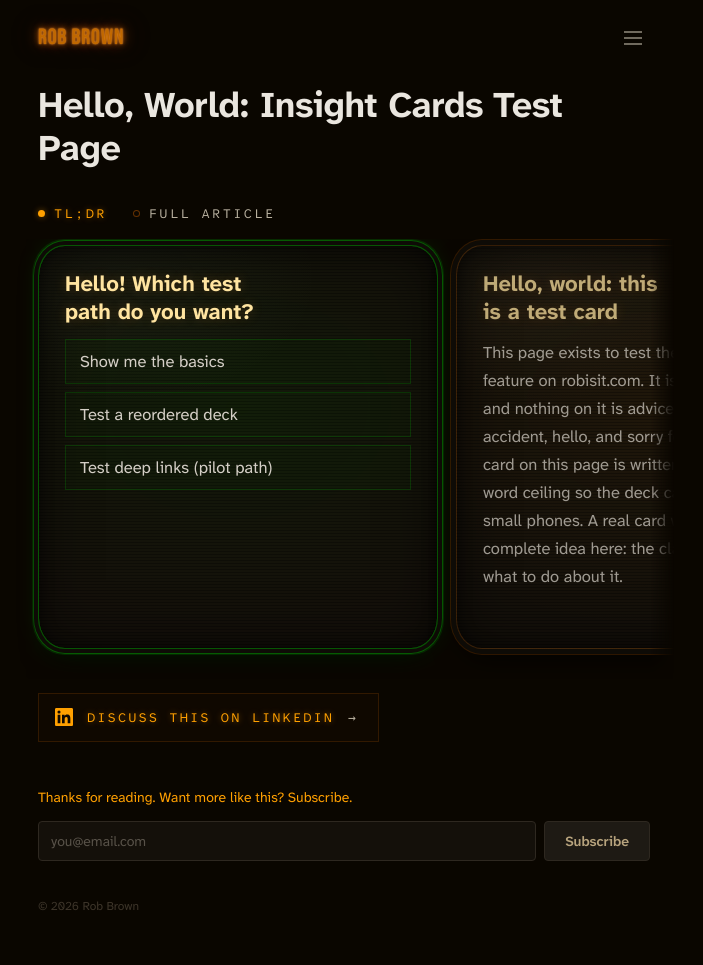
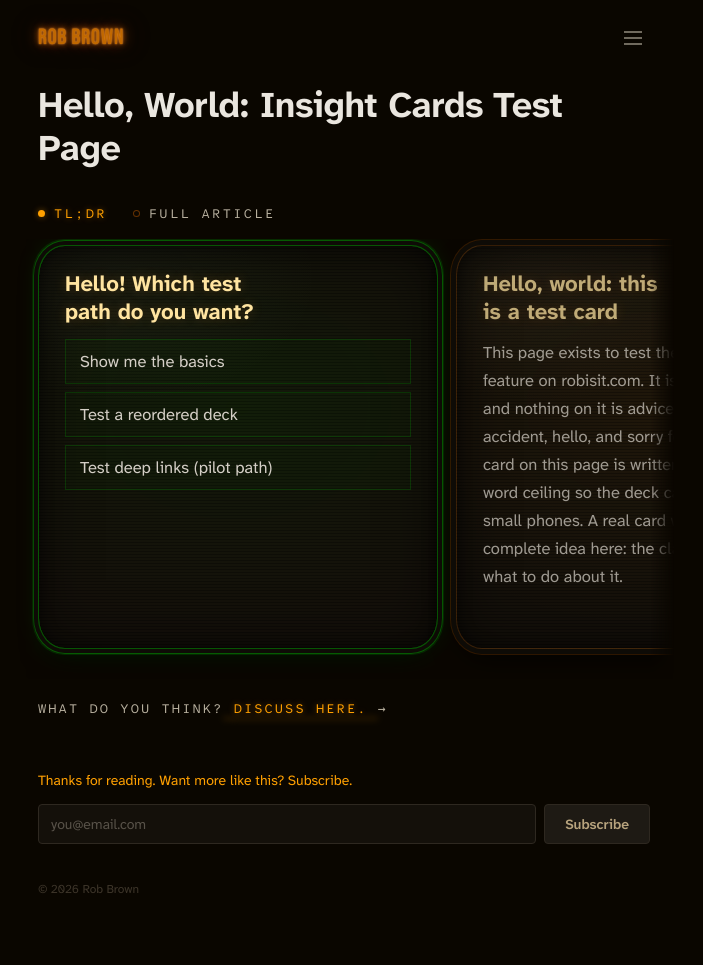
Before and after one commit to RobBrown/robisit, a Jekyll site: the page built from _articles/hello-world-cards.md, in a window 1280 px wide. Shown: the whole page, without its empty margins (296-999 px from the left). Built offline with Jekyll 4.4.1, drawn with Linux system fonts in a browser that asks for light colours.

Commit message:
style(cards): the link under the deck reads "What do you think? Discuss here." as plain text
No border, fill, rule or LinkedIn mark.

```diff
--- a/_includes/insight-cards.html
+++ b/_includes/insight-cards.html
@@ -10,7 +10,7 @@
   A card with generated narration (see insight-cards-narration.html) renders
   its phrase-wrapped fragment and one read-aloud button, shown by
   assets/js/insight-cards-narration.js.
-  Under the deck, "Discuss this on LinkedIn" links to the post's
+  Under the deck, "What do you think? Discuss here." links to the post's
   `linkedin_post` (# until it is set); it belongs to the TL;DR view and hides
   with the deck.
   An insight with `art` (a 960x320 transparent image, see
@@ -72,8 +72,6 @@
     <div class="ic-sr" id="ic-live" aria-live="polite"></div>
   </section>
   <a class="ic-discuss" href="{{ page.linkedin_post | default: '#' | escape }}"{% if page.linkedin_post %} target="_blank" rel="noopener"{% endif %}>
-    <svg class="ic-in" viewBox="0 0 24 24" aria-hidden="true" focusable="false"><path d="M20.45 20.45h-3.55v-5.57c0-1.33-.03-3.04-1.85-3.04-1.85 0-2.14 1.45-2.14 2.94v5.67H9.35V9h3.41v1.56h.05c.48-.9 1.64-1.85 3.37-1.85 3.6 0 4.27 2.37 4.27 5.46v6.28zM5.34 7.43a2.06 2.06 0 1 1 0-4.13 2.06 2.06 0 0 1 0 4.13zM7.12 20.45H3.56V9h3.56v11.45zM22.22 0H1.77C.79 0 0 .77 0 1.73v20.54C0 23.23.79 24 1.77 24h20.45c.98 0 1.78-.77 1.78-1.73V1.73C24 .77 23.2 0 22.22 0z"/></svg>
-    <span>Discuss this on LinkedIn</span>
-    <span aria-hidden="true">→</span>
+    <span>What do you think?</span> <span>Discuss here.&nbsp;<span aria-hidden="true">→</span></span>
   </a>
   <script type="application/json" id="ic-data">{"default_anchor":{{ ic.default_anchor | jsonify }},"options":{{ ic.situation.options | default: "" | jsonify | replace: "</", "<\/" }}}</script>
--- a/assets/css/insight-cards.css
+++ b/assets/css/insight-cards.css
@@ -72,20 +72,18 @@
 }
 
 .ic-discuss{
-  position:relative;display:flex;align-items:center;gap:14px;width:fit-content;
-  margin-top:14px;padding:13px 20px 13px 16px;
+  display:block;width:fit-content;margin-top:14px;padding:6px 0;line-height:1.6;
   font-family:var(--ic-mono);font-size:13px;letter-spacing:.16em;text-transform:uppercase;
-  color:var(--ic-accent);text-shadow:var(--ic-readout-glow);text-decoration:none;
-  background:var(--ic-row);border:1px solid var(--ic-row-edge);
+  color:var(--ic-accent);text-shadow:var(--ic-readout-glow);
+  text-decoration:underline transparent 1px;text-underline-offset:5px;
 }
-.ic-discuss::before{content:"";position:absolute;inset:-1px auto -1px -1px;width:2px;background:var(--ic-row-rule);transform:scaleY(0)}
 .ic-deck[hidden]+.ic-discuss{display:none}
-.ic-in{flex:none;width:18px;fill:currentColor}
-.ic-discuss>span+span{color:var(--ic-ink-soft);text-shadow:none}
-.ic-discuss:hover{background:var(--ic-row-on);border-color:var(--ic-row-edge-on)}
-.ic-discuss:hover::before{transform:none}
-.ic-discuss:hover span+span{color:inherit;transform:translateX(4px)}
-@media(max-width:600px){.ic-discuss{width:100%}.ic-discuss>span+span{margin-left:auto}}
+.ic-discuss span:first-child{color:var(--ic-ink-soft);text-shadow:none}
+.ic-discuss:hover{text-decoration-color:currentColor}
+.ic-discuss span+span{white-space:nowrap}
+.ic-discuss span span{display:inline-block}
+@media(max-width:600px){.ic-discuss{letter-spacing:.1em}}
+.ic-discuss:hover span span{transform:translateX(4px)}
 
 /* Deck: a native scroller spanning the column plus its gutters. The current
    card snaps to the text column and the next card shows to its right. */
@@ -258,8 +256,8 @@
   .ic-card.is-current::before{animation:ic-bezel-flicker 7s step-end infinite}
   .ic-opt{transition:background .2s,border-color .2s,color .2s,transform .2s}
   .ic-tab,.ic-tab::before{transition:color .2s,text-shadow .2s,background .2s,box-shadow .2s}
-  .ic-opt::before,.ic-discuss::before{transition:transform .2s}
-  .ic-discuss,.ic-discuss span{transition:.2s}
+  .ic-opt::before{transition:transform .2s}
+  .ic-discuss,.ic-discuss span{transition:text-decoration-color .2s,transform .2s}
   @media(hover:hover){.ic-opt:hover{transform:translateX(3px)}}
 }
 @keyframes ic-power-on{
```
Also changed, not shown: DECISIONS.md (+1 -0 lines), tests/rendering.spec.js (+3 -3 lines).
